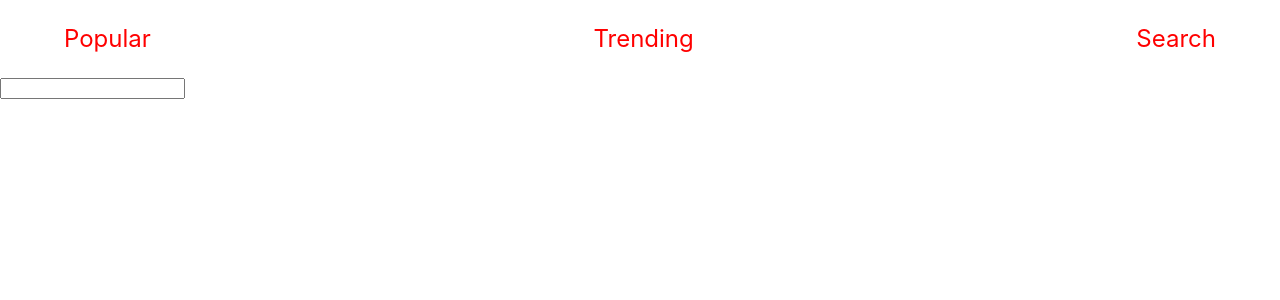
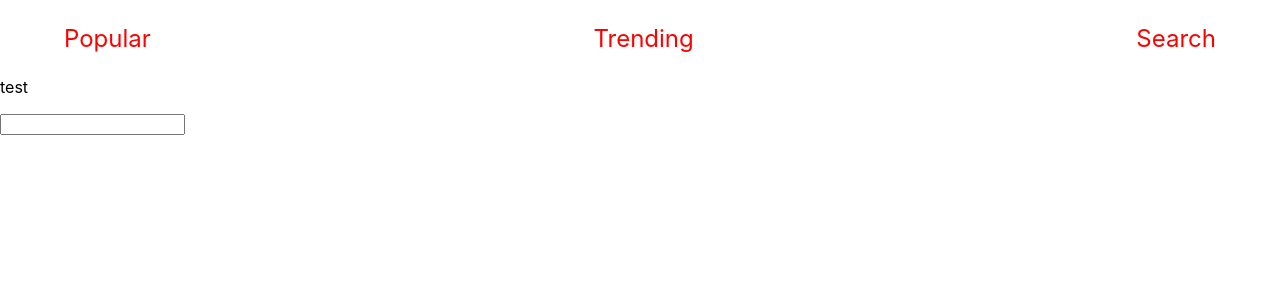
Before and after one commit to RayanBassetti/qvsta-movieslist-rayanbassetti, a React (Create React App) app: page / in a window 1280 px wide. Shown: the top 300 px of the page. Built offline with nearby package versions, Linux system fonts and the light colour scheme; no server answers.

Commit message:
Fixed App.js

```diff
--- a/src/App.js
+++ b/src/App.js
@@ -1,12 +1,14 @@
 import React, { Component } from 'react';
 import Movies from './js/components/Movies.js';
 import Header from './js/components/Header.js';
+import Search from './js/components/Search.js';
 
 class App extends Component {
   render() {
     return (
       <div>
         <Header />
+        <Search />
         <Movies />
       </div>
     );
```
